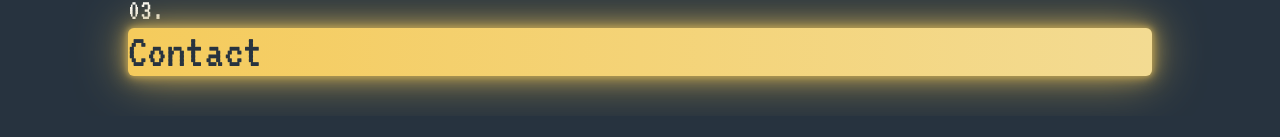
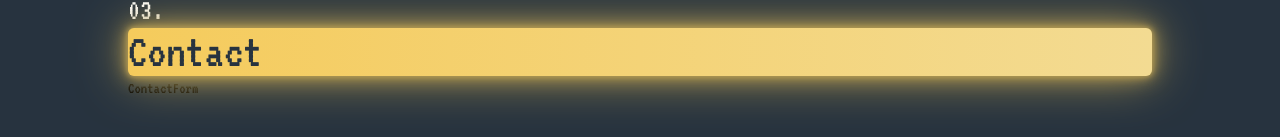
Before and after one commit to AaronHe09/portfolio, a Next.js app in the folder portfolio/: page / in a window 1280 px wide. Shown: the part 2638-2775 px from the top of the page. Before the commit the page ends 2754 px from the top, so only its background shows below. Built offline with nearby package versions, Linux system fonts and the light colour scheme.

Commit message:
created a new componenet for contact form

```diff
--- a/portfolio/components/Contact.tsx
+++ b/portfolio/components/Contact.tsx
@@ -2,6 +2,7 @@
 import { motion, useInView, useAnimation } from "framer-motion";
 import { useEffect, useRef } from "react";
 import { glow, staggerText } from "@/app/variants/variants";
+import ContactForm from "./ContactForm";
 
 const Contact = () => {
   const ref = useRef<HTMLDivElement>(null);
@@ -36,6 +37,9 @@ const Contact = () => {
           Contact
         </motion.span>
       </h2>
+      <div>
+        <ContactForm />
+      </div>
     </div>
   );
 };
--- /dev/null
+++ b/portfolio/components/ContactForm.tsx
@@ -0,0 +1,7 @@
+import React from "react";
+
+const ContactForm = () => {
+  return <div>ContactForm</div>;
+};
+
+export default ContactForm;
```
